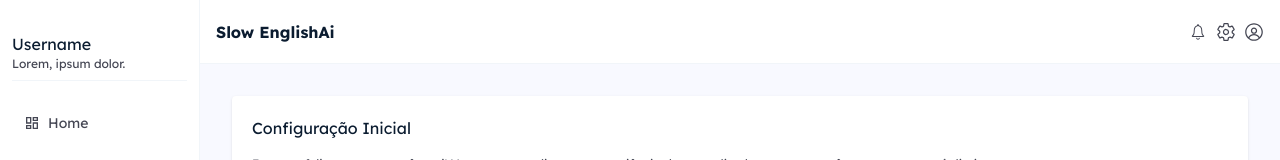
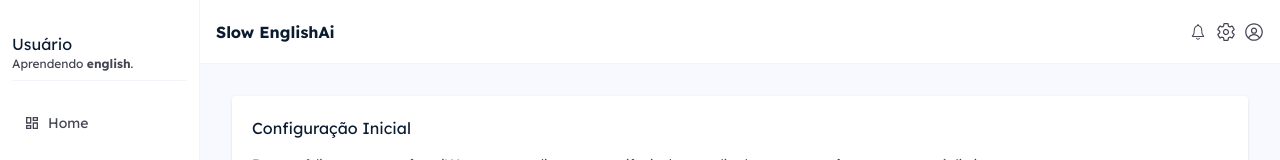
Before and after one commit to PHSalazar/slow-englishai, a React (Vite) app: page /slow-englishai/profile/setup-wizard in a window 1280 px wide. Shown: the top 160 px of the page. Built offline with nearby package versions, Linux system fonts and the light colour scheme.

Commit message:
chore: change username sidebar

```diff
--- a/src/components/Sidebar.tsx
+++ b/src/components/Sidebar.tsx
@@ -2,6 +2,7 @@ import { FaRegUserCircle } from "react-icons/fa";
 import { MdOutlineDashboard } from "react-icons/md";
 import { RiGraduationCapLine } from "react-icons/ri";
 import { NavLink } from "react-router-dom";
+import useUserInfoStore from "../store/useUserInfoStore";
 
 
 const menuIcons = [
@@ -11,6 +12,7 @@ const menuIcons = [
 ];
 
 const Sidebar = () => {
+    const { username, language } = useUserInfoStore();
     const baseStyle = `p-3 rounded-md`;
     const activeClass = ({ isActive }: { isActive: boolean }) => `${baseStyle} ${isActive ? `bg-[#DBEAFE] text-[#1E40AF]` : ``}`;
 
@@ -21,8 +23,8 @@ const Sidebar = () => {
         <aside className={`flex flex-row sm:flex-col gap-5 bg-white border-r border-[#F1F5F9] w-full sm:w-[200px] h-auto sm:h-screen p-3`}>
 
             <div className="hidden sm:block mt-5 pb-2 border-b border-[#F1F5F9]">
-                <h2>Username</h2>
-                <p className="text-xs">Lorem, ipsum dolor.</p>
+                <h2>{username}</h2>
+                <p className="text-xs">Aprendendo <b>{language}</b>.</p>
             </div>
             <ul className="flex flex-row sm:flex-col flex-1 justify-around sm:justify-start gap-2">
                 {
```
